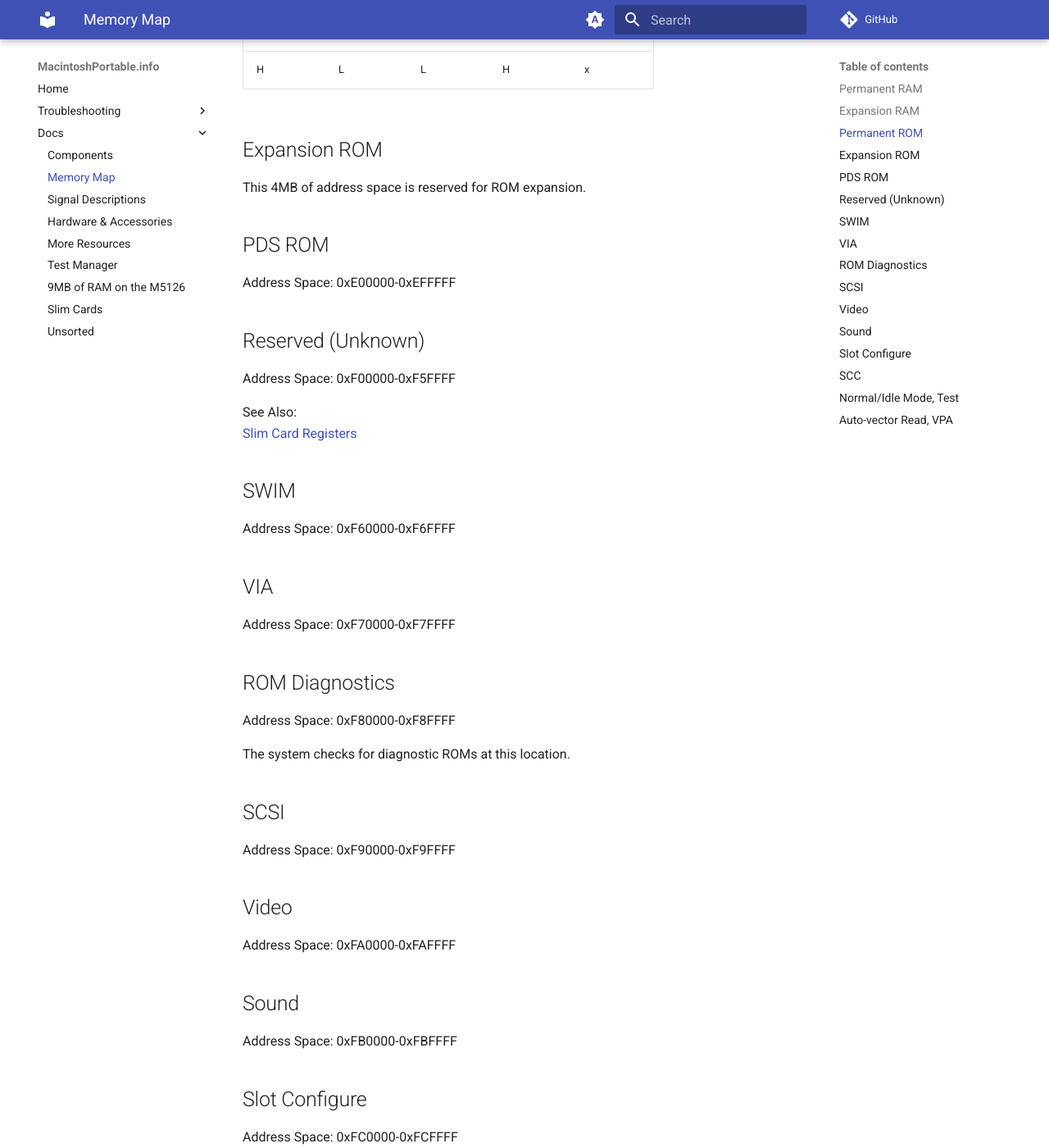
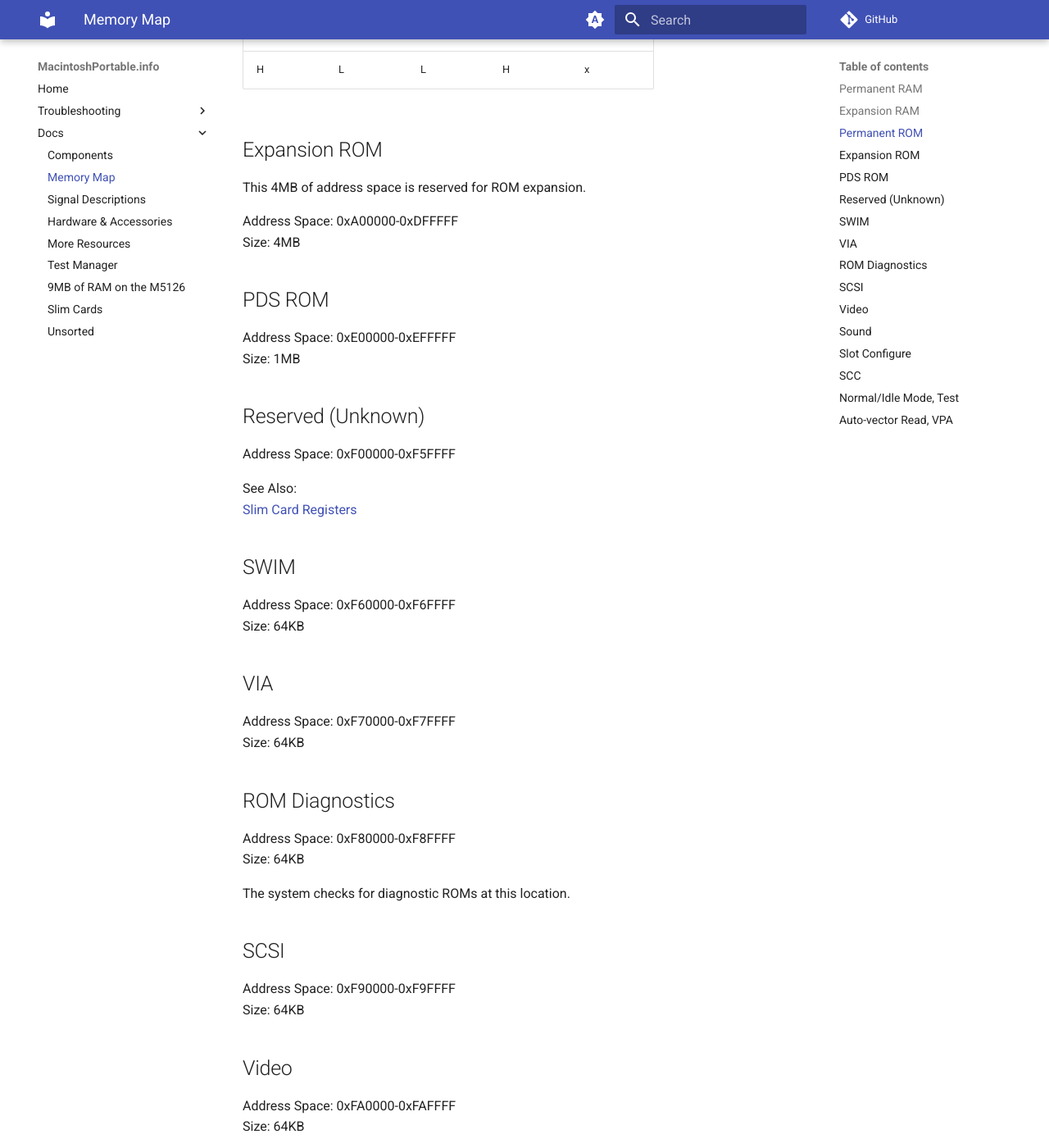
Before and after one commit to rezafouladian/MacintoshPortable, an MkDocs documentation site: the page built from docs/MemoryMap.md, in a window 1280 px wide and 1400 px high, scrolled down 2383 px. Shown: the whole window at 82% size. Built offline with MkDocs 1.6.1 and Material for MkDocs 9.7.7, drawn with Linux system fonts in a browser that asks for light colours; comment, search, counter and statistics services are not loaded; some of the changed text lies outside the part shown.

Commit message:
Add memory sizes

```diff
--- a/docs/MemoryMap.md
+++ b/docs/MemoryMap.md
@@ -64,9 +64,13 @@ Address Lines:
 ## Expansion ROM
 This 4MB of address space is reserved for ROM expansion.
 
+Address Space: 0xA00000-0xDFFFFF
+Size: 4MB
+
 ## PDS ROM
 
 Address Space: 0xE00000-0xEFFFFF
+Size: 1MB
 
 ## Reserved (Unknown)
 
@@ -78,32 +82,39 @@ See Also:
 ## SWIM
 
 Address Space: 0xF60000-0xF6FFFF
+Size: 64KB
 
 ## VIA
 
 Address Space: 0xF70000-0xF7FFFF
+Size: 64KB
 
 ## ROM Diagnostics
 
 Address Space: 0xF80000-0xF8FFFF
+Size: 64KB
 
 The system checks for diagnostic ROMs at this location.
 
 ## SCSI
 
 Address Space: 0xF90000-0xF9FFFF
+Size: 64KB
 
 ## Video
 
 Address Space: 0xFA0000-0xFAFFFF
+Size: 64KB
 
 ## Sound
 
 Address Space: 0xFB0000-0xFBFFFF
+Size: 64KB
 
 ## Slot Configure
 
 Address Space: 0xFC0000-0xFCFFFF
+Size: 64KB
 
 See Also:
 [CPU GLU](CPUGLU.md)
@@ -111,10 +122,12 @@ See Also:
 ## SCC
 
 Address Space: 0xFD0000-0xFDFFFF
+Size: 64KB
 
 ## Normal/Idle Mode, Test
 
 Address Space: 0xFE0000-0xFEFFFF
+Size: 64KB
 
 See Also:
 [Idle Speed Register](CPUGLU.md#idle-speed-register)
@@ -122,6 +135,7 @@ See Also:
 ## Auto-vector Read, VPA
 
 Address Space: 0xFF0000-0xFFFFFF
+Size: 64KB
 
 
 
```
